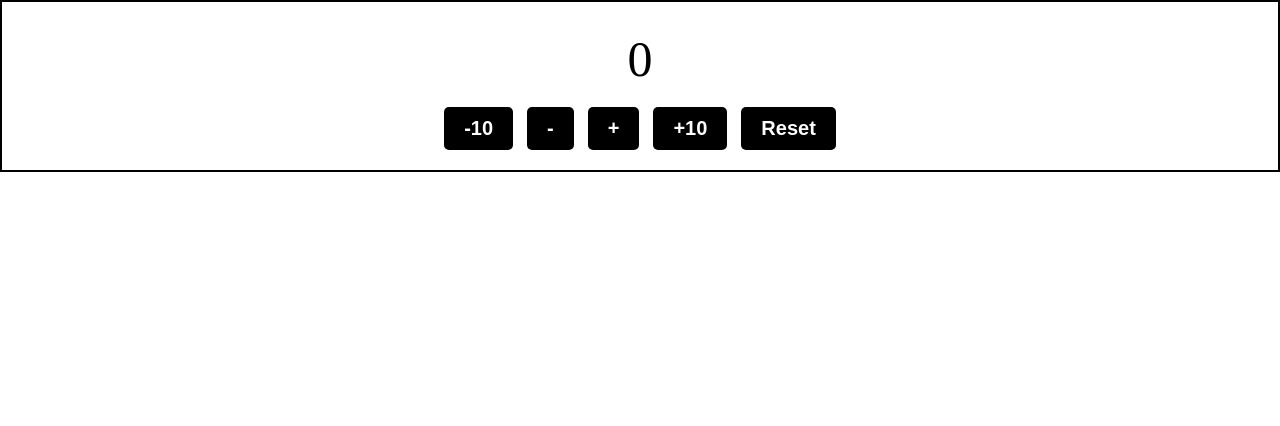
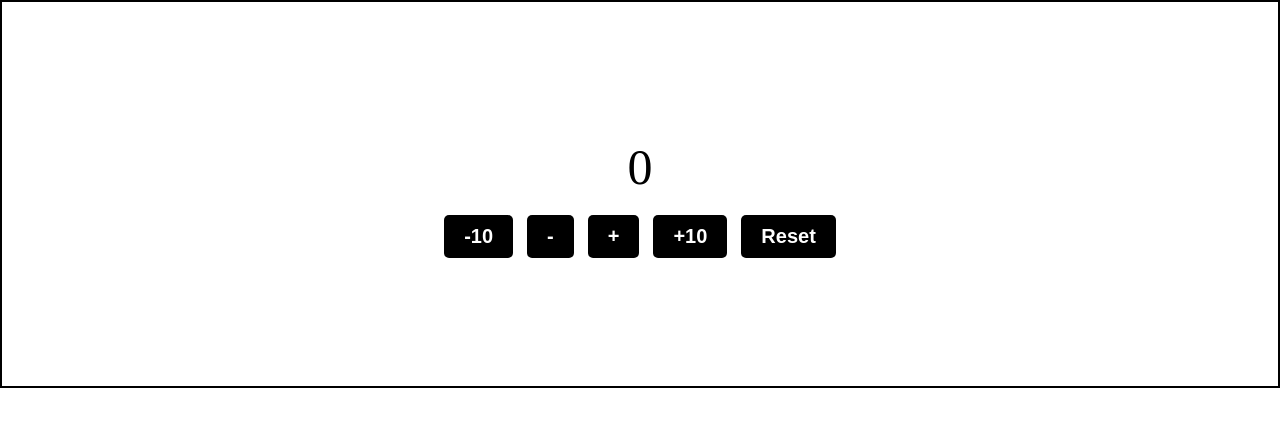
Before and after one commit to Rxwestx/counter2, a plain HTML site: page index.html in a window 1280 px wide. Drawn offline with Linux system fonts and the light colour scheme.

Commit message:
correct css

```diff
--- a/style.css
+++ b/style.css
@@ -1,6 +1,6 @@
 .counter {
   text-align: center;
-  padding: 20px;
+  padding: 10%;
   border: 2px solid #000;
 }
 .counter-number{
```
